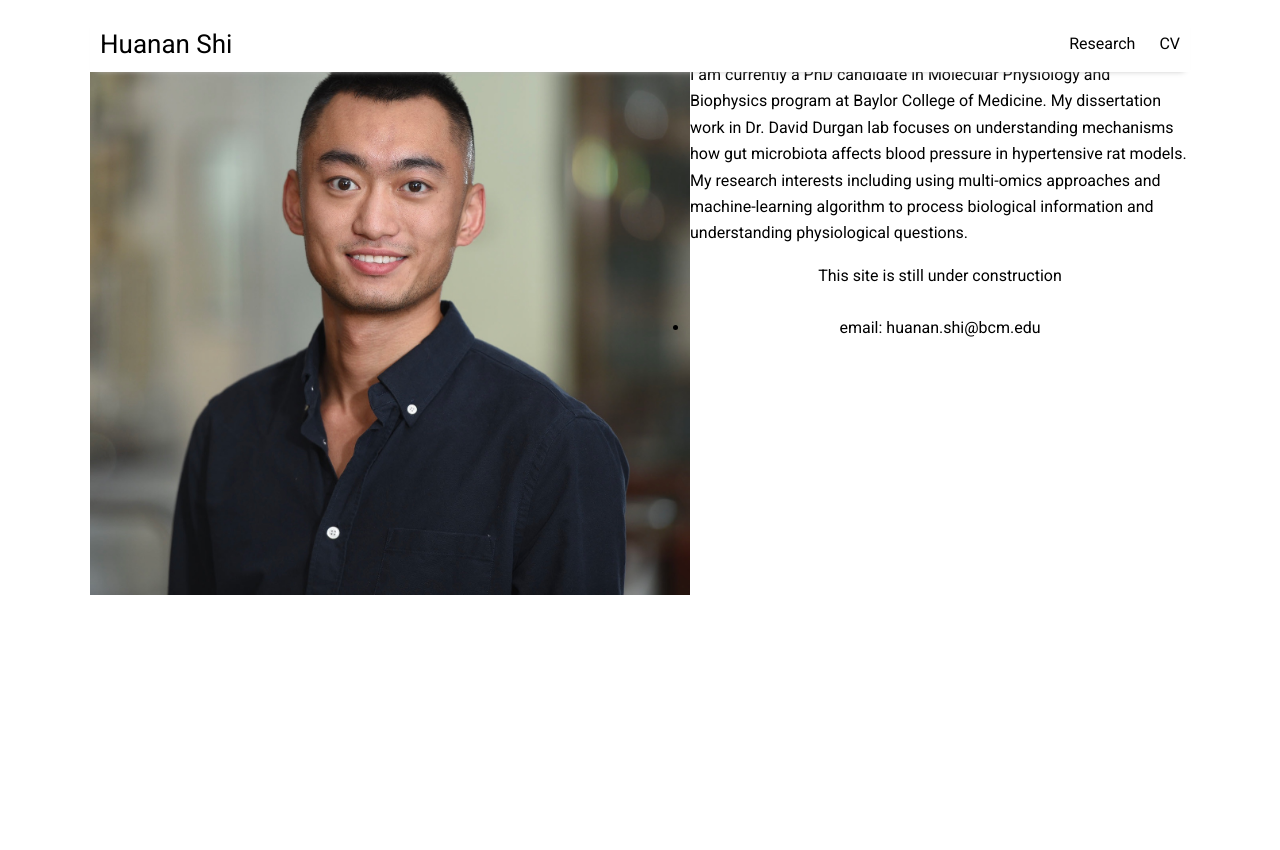
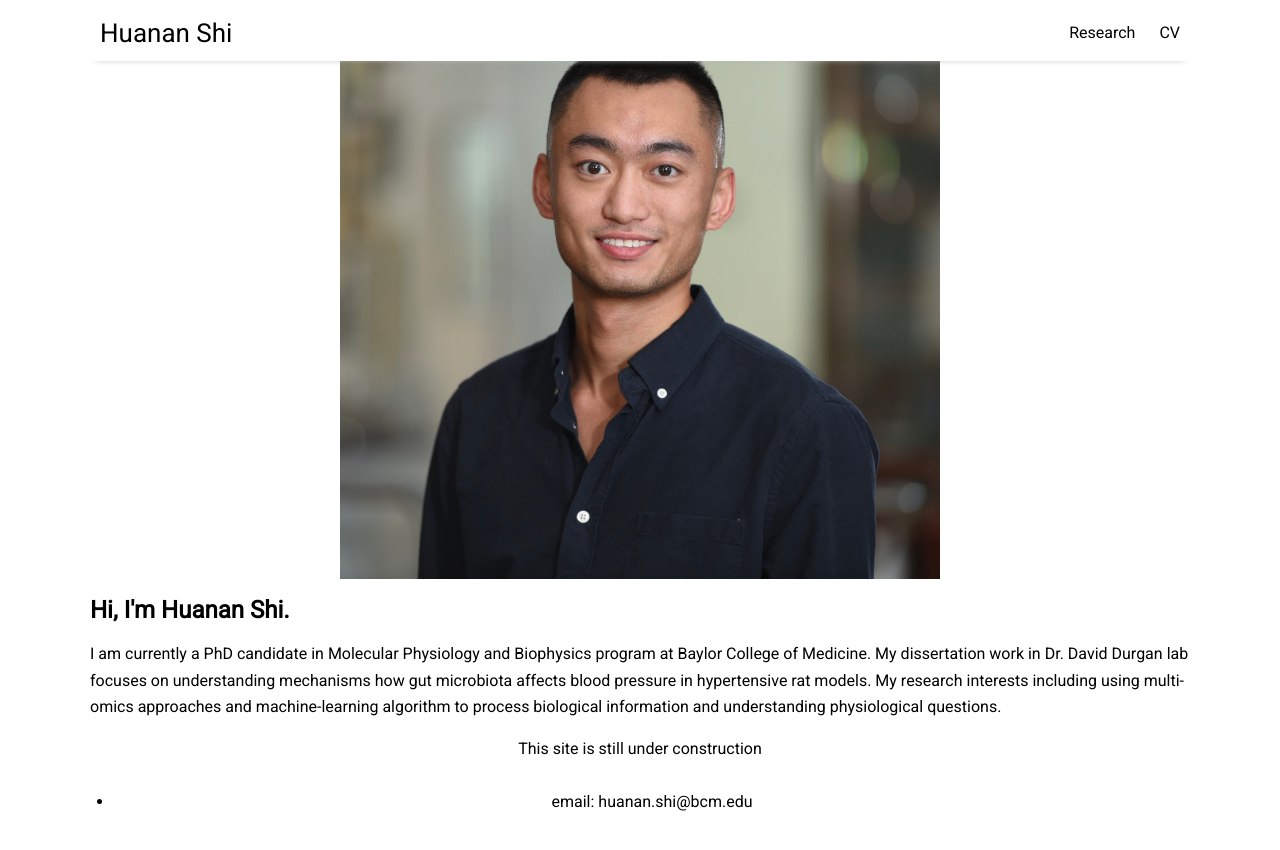
Before and after one commit to huananfshi/huananfshi.github.io, a Jekyll site: the page built from index.html, in a window 1280 px wide. Shown: the top 850 px of the page. Built offline with Jekyll 4.4.1, drawn with Linux system fonts in a browser that asks for light colours; nearby versions of some CDN libraries; the list of posts is cut into pages by our own code.

Commit message:
Update home.html

```diff
--- a/_layouts/home.html
+++ b/_layouts/home.html
@@ -3,6 +3,6 @@ layout: default
 title: Home
 ---
 
-<img style="float: left;" src="/assets/img/head.jpg" alt="Huanana Shi",height='40px',width='40px',border="3">
+<img src="/assets/img/head.jpg" alt="Huanana Shi",height='40px',width='40px',border="3">
 <h2>Hi, I'm Huanan Shi.</h2>
 <p>I am currently a PhD candidate in Molecular Physiology and Biophysics program at Baylor College of Medicine. My dissertation work in Dr. David Durgan lab focuses on understanding mechanisms how gut microbiota affects blood pressure in hypertensive rat models. My research interests including using multi-omics approaches and machine-learning algorithm to process biological information and understanding physiological questions.</p>
```
